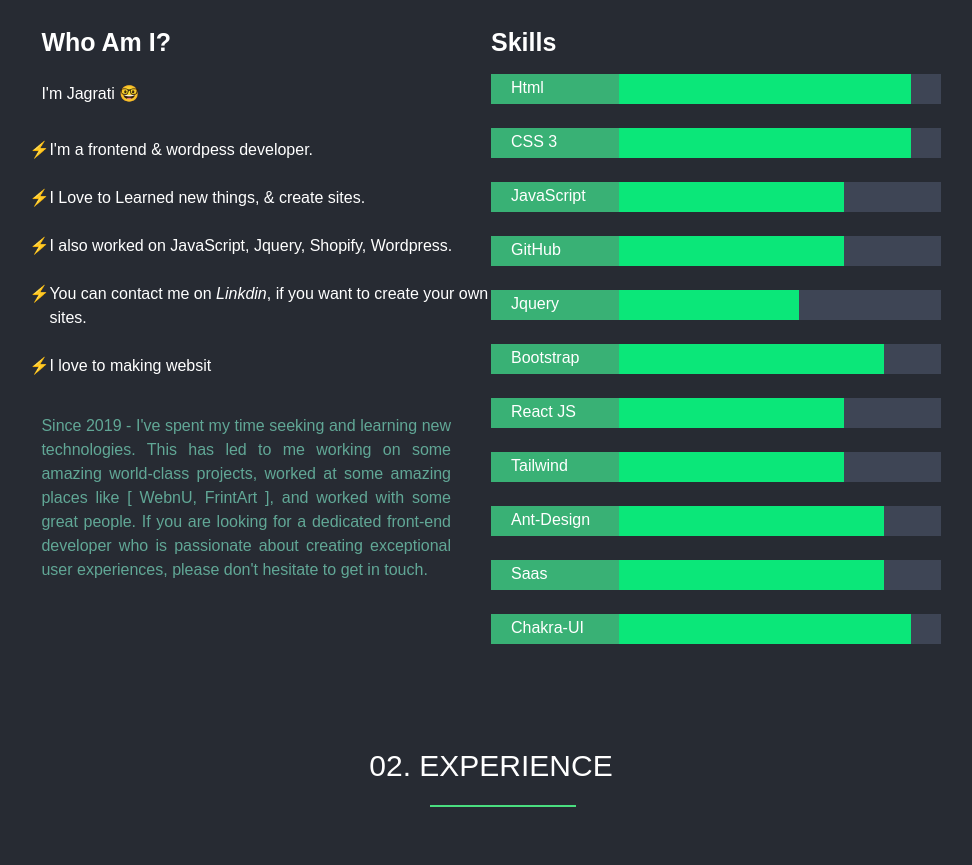
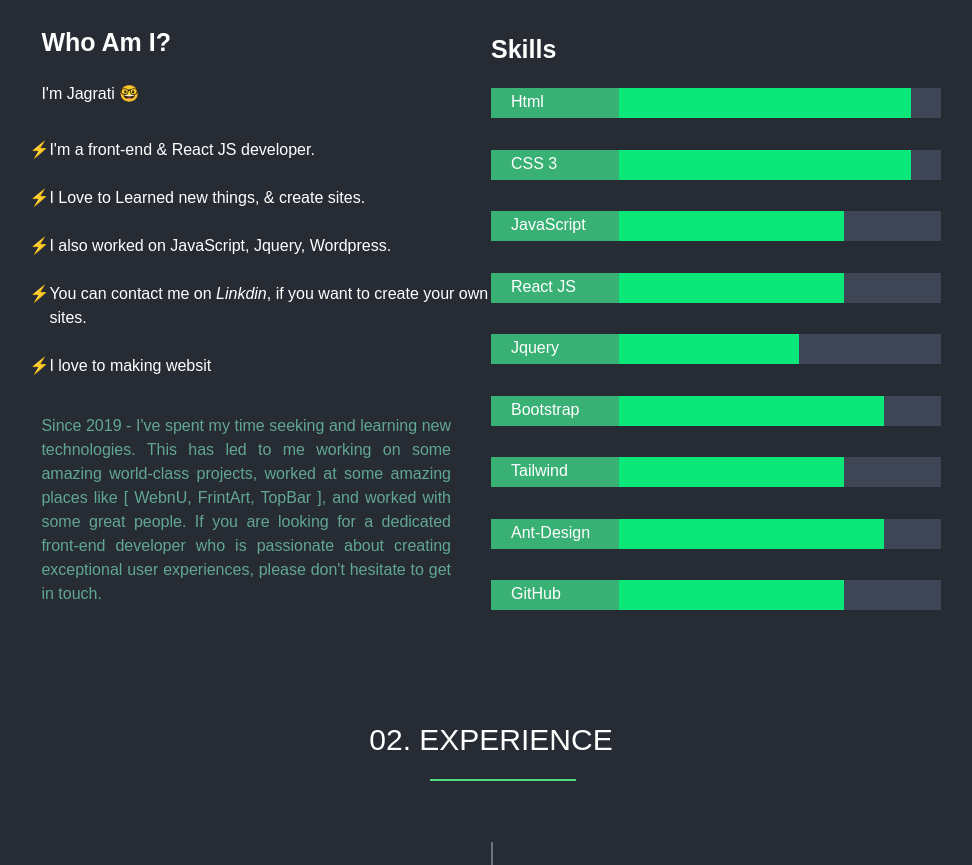
Before and after one commit to Jagrati1213/jagrati-gupta, a React (Create React App) app: page / in a window 1280 px wide. Shown: the part 1020-1885 px from the top of the page, without its empty margins (149-1121 px from the left). Built offline with nearby package versions, Linux system fonts and the light colour scheme.

Commit message:
JG: update the content of about

```diff
--- a/src/components/js-files/About.js
+++ b/src/components/js-files/About.js
@@ -43,16 +43,16 @@
               <h2 className='text-white text-[25px] font-semibold'>Who Am I?</h2>
               <p className='text-white text-base my-5'>I'm Jagrati 🤓</p>
               <ol className='text-white text-md ml-2'>
-                <li data-icon="🦄"> I'm a frontend & wordpess developer.</li>
+                <li data-icon="🦄"> I'm a front-end & React JS developer.</li>
                 <li> I Love to Learned new things, & create sites.</li>
-                <li>I also worked on JavaScript, Jquery, Shopify, Wordpress.</li>
+                <li>I also worked on JavaScript, Jquery, Wordpress.</li>
                 <li>You can contact me on <i>Linkdin</i>, if you want to create your own sites.</li>
                 <li ref={about}></li>
               </ol>
               <p className='text-md my-6 lg:pr-10 text-[#61a796]' >
                 Since 2019 - I've spent my time seeking and learning new technologies.
                 This has led to me working on some amazing world-class projects, worked at some
-                amazing places like [ WebnU, FrintArt ], and worked with some great people.
+                amazing places like [ WebnU, FrintArt, TopBar ], and worked with some great people.
                 If you are looking for a dedicated front-end developer who is passionate about
                 creating exceptional user experiences, please don't hesitate to get in touch.
               </p>
@@ -64,14 +64,13 @@
               <ProgessBar ProgrssText='Html' progessName='cssProgress-bar html' />
               <ProgessBar ProgrssText='CSS 3' progessName='cssProgress-bar css' />
               <ProgessBar ProgrssText='JavaScript' progessName='cssProgress-bar js' />
-              <ProgessBar ProgrssText='GitHub' progessName='cssProgress-bar js' />
+              <ProgessBar ProgrssText='React JS' progessName='cssProgress-bar react' />
               <ProgessBar ProgrssText='Jquery' progessName='cssProgress-bar jq' />
               <ProgessBar ProgrssText='Bootstrap' progessName='cssProgress-bar boot' />
-              <ProgessBar ProgrssText='React JS' progessName='cssProgress-bar react' />
               <ProgessBar ProgrssText='Tailwind' progessName='cssProgress-bar react' />
               <ProgessBar ProgrssText='Ant-Design' progessName='cssProgress-bar boot' />
-              <ProgessBar ProgrssText='Saas' progessName='cssProgress-bar boot' />
-              <ProgessBar ProgrssText='Chakra-UI' progessName='cssProgress-bar html' />
+              <ProgessBar ProgrssText='GitHub' progessName='cssProgress-bar js' />
+
             </div>
           </div>
         </div>
```
